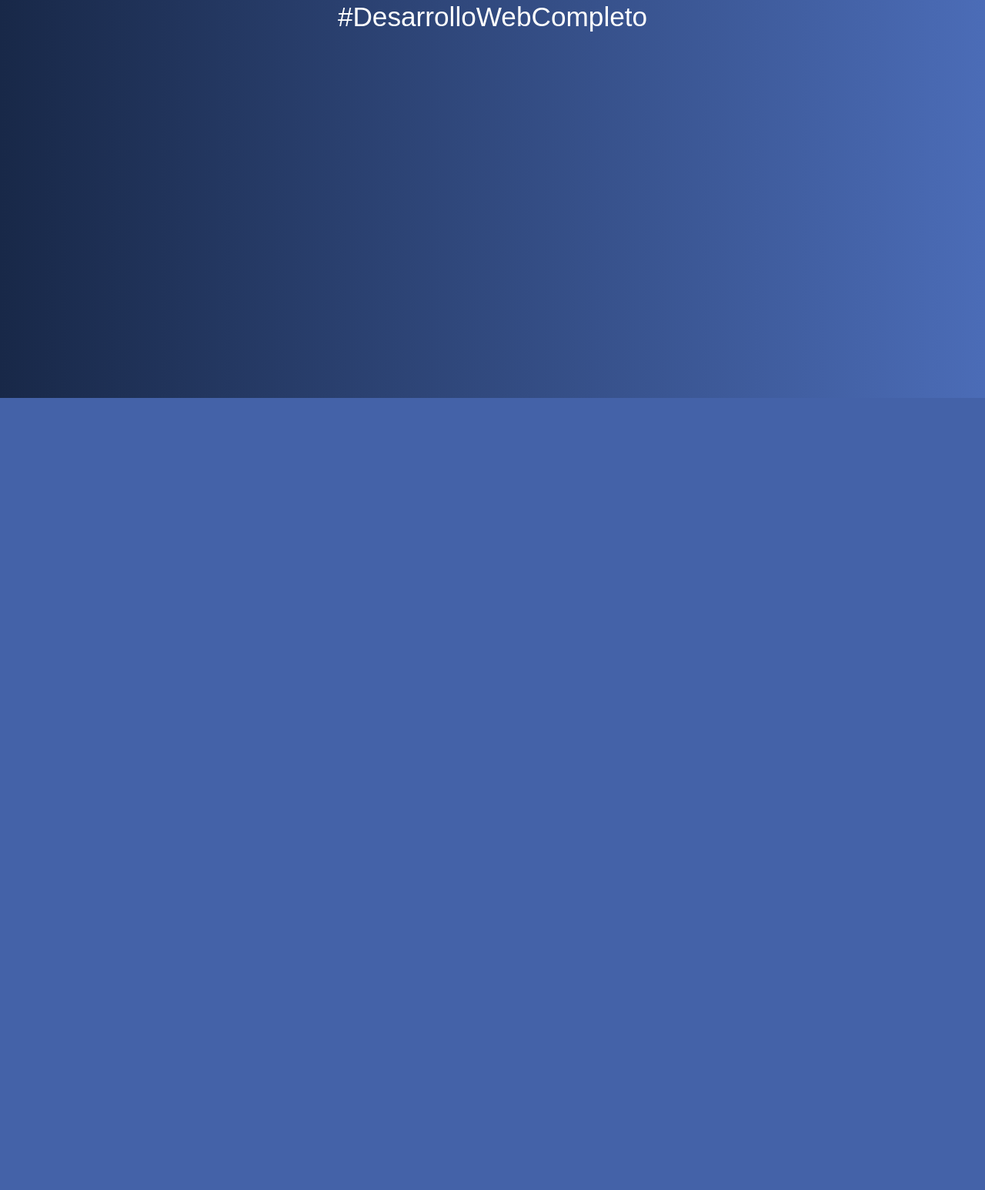
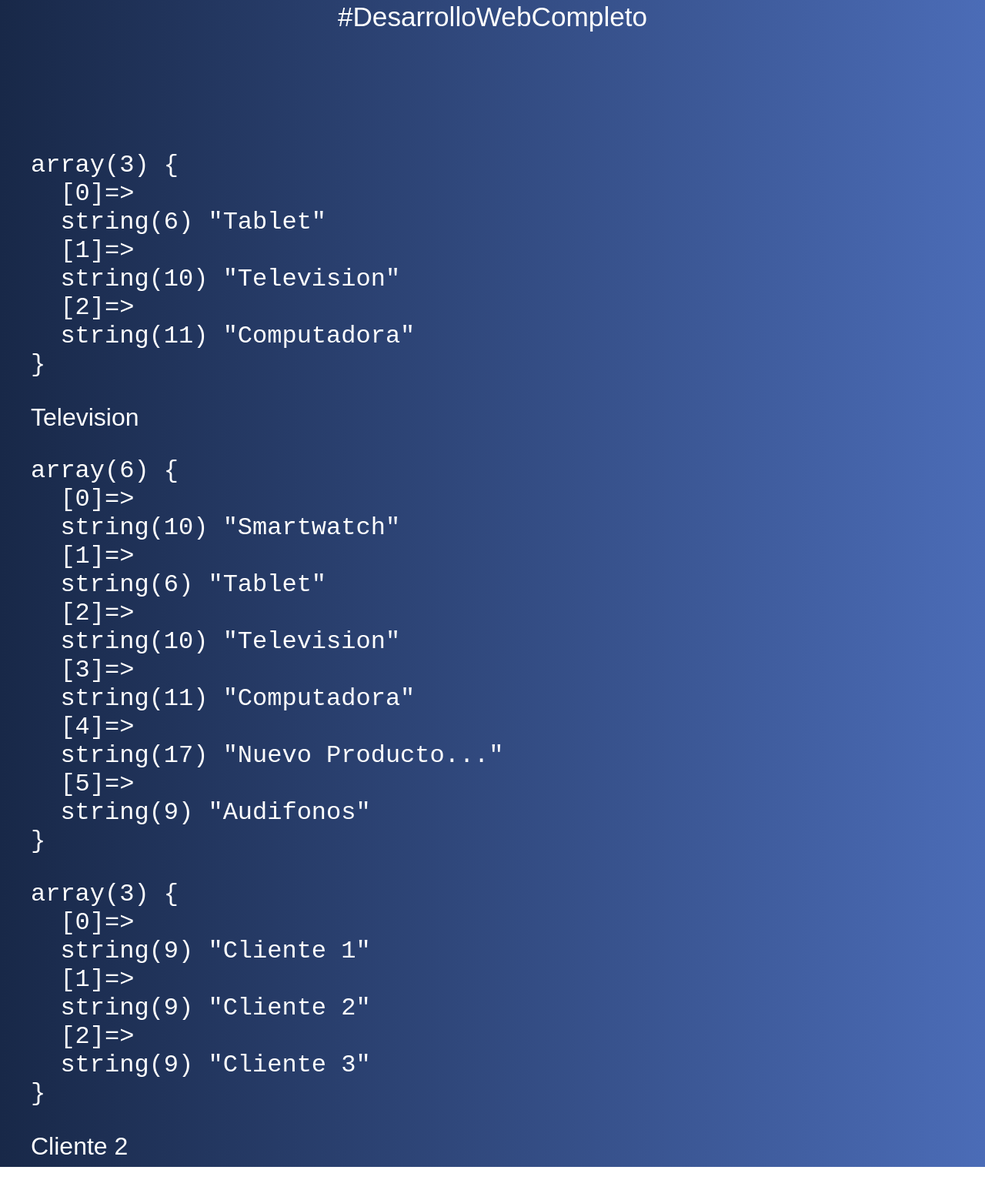
Before and after one commit to mundoenrique/desarrollo-web-juan-pablo, a PHP site: page /08-arrays.php in a window 1280 px wide. Shown: the part 283-1829 px from the top of the page at 77% size. Before the commit the page ends 800 px from the top, so only its background shows below. Run offline with PHP 8.4, Linux system fonts and the light colour scheme.

Commit message:
Arreglos

```diff
--- a/09-apache-php-mysql/08-arrays.php
+++ b/09-apache-php-mysql/08-arrays.php
@@ -1,6 +1,35 @@
-<?php include 'includes/header.php';
+<?php
+include 'includes/header.php';
 
+$carrito = ['Tablet', 'Television', 'Computadora'];
 
+// Util para ver los contenidos de un array
+echo "<pre>";
+var_dump($carrito);
+echo "</pre>";
 
+// Acceder a un elemento del array
+echo $carrito[1];
+
+// Añade un elemento en el indice 3 del arreglo
+$carrito[3] = 'Nuevo Producto...';
+
+// Añadir un elemento nuevo al final...
+array_push($carrito, 'Audifonos');
+
+// Añadir al inicio
+array_unshift($carrito, 'Smartwatch');
+
+// Util para ver los contenidos de un array
+echo "<pre>";
+var_dump($carrito);
+echo "</pre>";
+
+$clientes = array('Cliente 1', 'Cliente 2', 'Cliente 3');
+echo "<pre>";
+var_dump($clientes);
+echo "</pre>";
+
+echo $clientes[1];
 
 include 'includes/footer.php';
```
